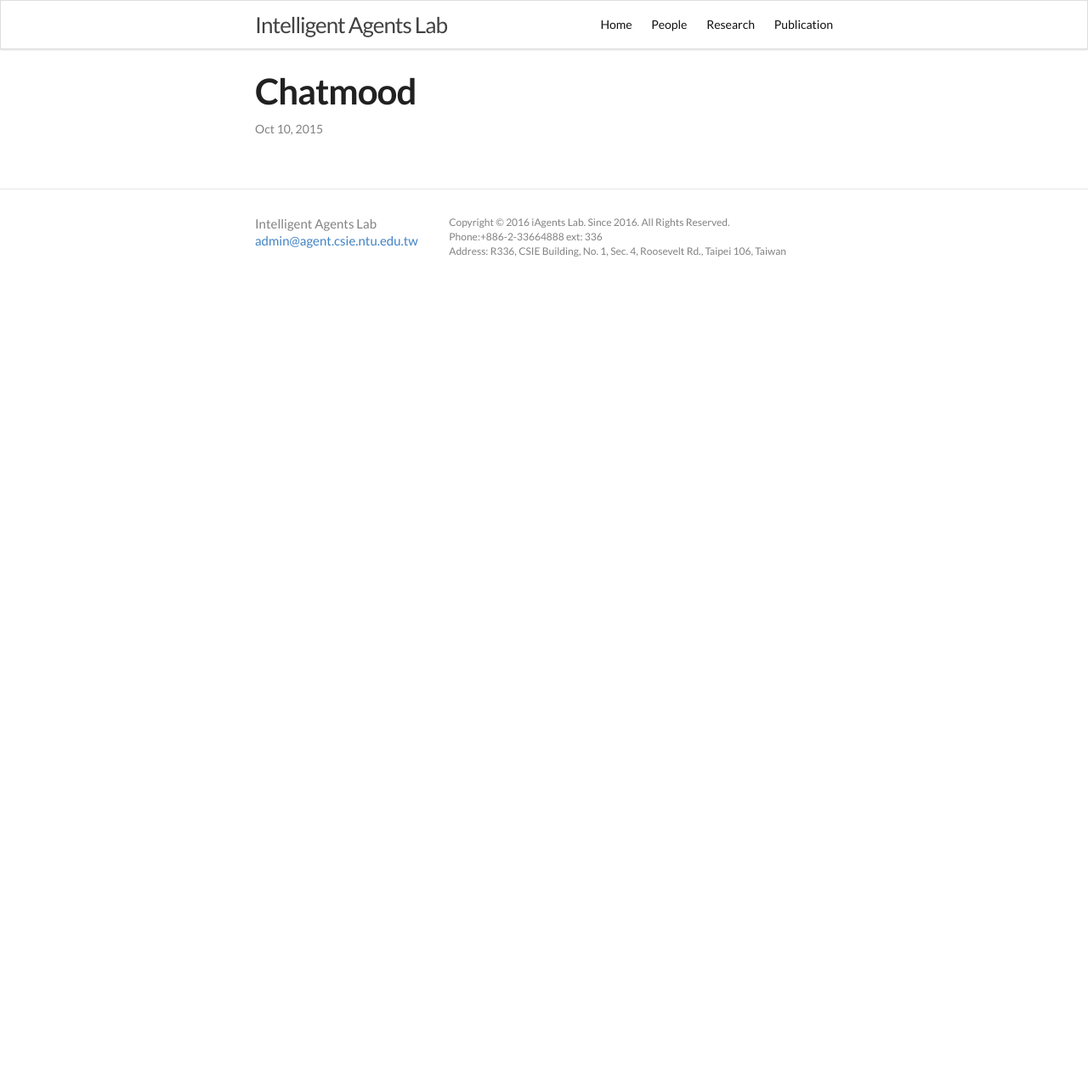
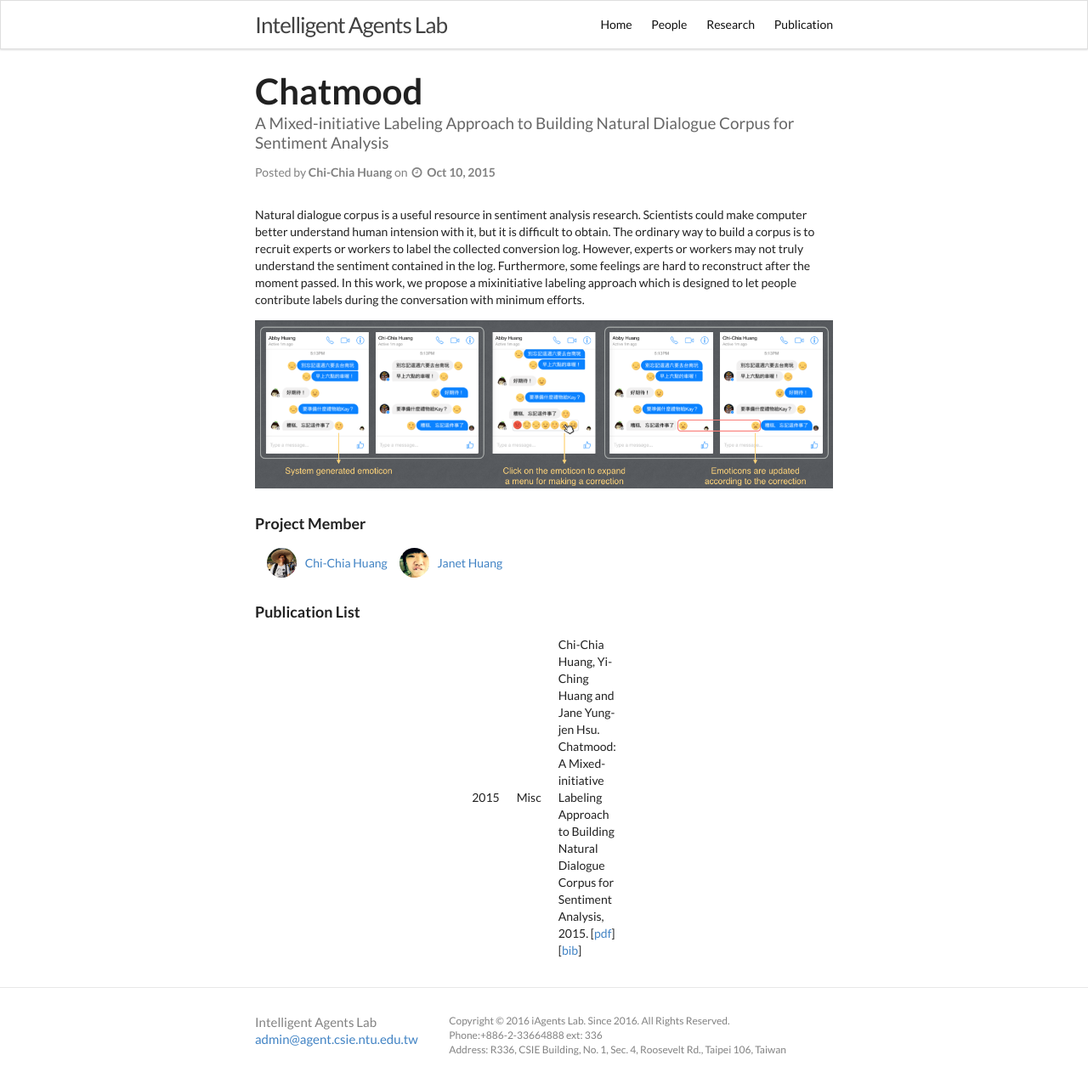
Before and after one commit to iAgentNTU/iAgentNTU.github.io, a Jekyll site: the page built from research/_posts/2015-10-10-chatmood.markdown, in a window 1280 px wide and 1293 px high. Shown: the top 1282 px of the window at 85% size. Built offline with Jekyll 4.4.1, drawn with Linux system fonts in a browser that asks for light colours.

Commit message:
Added page for peojects

```diff
--- a/_config.yml
+++ b/_config.yml
@@ -12,7 +12,7 @@ url: "https://iagentntu.github.io/" # the base hostname & protocol for your site
 # twitter_username: jekyllrb
 # github_username:  jekyll
 
-paginate: 3
+paginate: 5
 paginate_path: "/research/page:num"
 
 # Build settings
--- a/_layouts/people.html
+++ b/_layouts/people.html
@@ -61,7 +61,7 @@ layout: default
   </article>
 
   <!-- Research -->
-  <div class="ui large header">Project invloved</div>
+  <div class="ui medium header">Project Invloved</div>
   <div class="ui grid">
   {% for project in site.categories.research %}
     {% assign members = project.members %}
@@ -94,7 +94,7 @@ layout: default
 
   <!-- Publication -->
   {% if page.bibsrc %}
-    <div class="ui large header">Publication</div>
+    <div class="ui medium header">Publication List</div>
     <table id="pubTable" class="display"></table>
   {% endif %}
   <!-- End of Publication -->
--- a/_layouts/post.html
+++ b/_layouts/post.html
@@ -1,15 +1,72 @@
 ---
 layout: default
 ---
+
+<script type="text/javascript" src="/js/bib-list-min.js"></script>
+<link rel="stylesheet" href="/css/post.css" type="text/css" />
+
 <div class="post">
-
   <header class="post-header">
-    <h1 class="post-title">{{ page.title }}</h1>
-    <p class="post-meta">{{ page.date | date: "%b %-d, %Y" }}{% if page.author %} • {{ page.author }}{% endif %}{% if page.meta %} • {{ page.meta }}{% endif %}</p>
+    <div class="ui huge header">
+      {{ page.title }}
+      {% if page.subtitle %}
+        <div class="sub header large">
+          {{ page.subtitle }}
+        </div>
+      {% endif %}
+    </div>
+    <p class="post-meta">
+    Posted {% if page.author %} by <span class="author">{{ page.author }} </span> {% endif %} on <i class="wait icon"></i><span class="date">{{ page.date | date: "%b %-d, %Y" }}</span></p>
   </header>
 
   <article class="post-content">
     {{ content }}
   </article>
 
+  <p></p>
+
+  <!-- Members -->
+  {% if page.members %}
+  <div class="ui medium header">Project Member</div>
+    <div class="ui horizontal list member">
+    {% assign people = site.people %}
+    {% assign members = page.members %}
+      {% for id in members %}
+        {% for student in people %}
+          {% if id == student.student_id %}
+      <div class="item">
+        <img class="ui mini circular image" src="{{student.image}}">
+        <div class="content">
+        {% if student.link == true and student.external_url %}
+          <a href="{{ student.external_url }}">
+          {{student.name}}
+          </a>
+        {% elsif student.link == true %}
+          <a href="{{ student.url }}">
+          {{student.name}}
+          </a>
+        {% else %}
+          {{student.name}}
+        {% endif %}
+        </div>
+      </div>
+          {% endif %}
+        {% endfor %}
+      {% endfor %}
+    </div>
+  {% endif %}
+  <!-- End of Members -->
+
+  <!-- Publication -->
+  {% if page.bibsrc %}
+  <p></p>
+  <div class="ui medium header">Publication List</div>
+  <table id="pubTable" class="display"></table>
+  <script>
+    $( document ).ready(function() {
+        bibtexify('{{page.bibsrc}}', 'pubTable', {'visualization': false});
+    });
+  </script>
+  {% endif %}
+  <!-- End of Publication -->
 </div>
--- /dev/null
+++ b/css/post.css
@@ -0,0 +1,33 @@
+span.undefined { color:red; }
+.bibtable {width:100%; margin: 0 auto; clear: both;}
+.clear {clear:both;}
+.year { position: relative; height: 100%; border-bottom: 1px solid black; display: inline-block;}
+.yearlabel { position: absolute; bottom: -20px; text-align: center; width: 100%; font-size: smaller;}
+.pub { border: 1px solid white; background-color: #eee; }
+.legend .pub { width: 10px; height: 10px; display: inline-block; margin: 0 5px 0 15px;}
+.legend { margin-bottom: 20px; text-align: center; width: 100%;}
+table.display tfoot th { padding: 3px 10px; border-top: 1px solid black; font-weight: bold; }
+table.display td { padding: 3px 10px; }
+table.display td.center { text-align: center; }
+tr.odd { background-color: white; }
+tr.even { background-color: white; }
+div.hidden { display: none;}
+div.bibinfo { width: 80%; position: fixed; top: 100px; left: 10%; background-color: #bbb; border: 3px solid #fff; padding: 10px; -moz-border-radius:10px; -webkit-border-radius:10px; -o-border-radius:10px; border-radius:10px; z-index: 50;}
+#shutter { background-color: #555; opacity: 0.7; width:100%; height: 100%; position: fixed; top: 0; left:0; z-index: 20;}
+a.bibclose { background-color: #BBBBBB; border: 3px solid #FFFFFF; color: black; float: left; font-size: 20px; height: 20px; left: -25px; line-height: 20px; padding: 3px; position: relative; text-align: center; text-decoration: none; top: -25px; width: 20px; -moz-border-radius:15px; -webkit-border-radius:15px; -o-border-radius:15px; border-radius:15px; }
+div.bibinfo pre { clear:both; }
+.dataTables_filter {display: none}
+.dataTable thead {display: none}
+.dataTables_info {display: none}
+pre#bibtex{display: none}
+.social-network i.icon:only-child{margin-right: .1em !important;}
+.social-network i.icon{margin-left: .75em}
+.social-network a:first-of-type i.icon{margin-left: 0em}
+
+.post-meta .author{font-weight: bold;}
+.post-meta .date{font-weight: bold;}
+.post-header .header{font-size: 3em!important}
+.post-header .header .sub.header{font-size: .45em!important}
+.ui.horizontal.list.member:not(.celled)>.item:first-child {
+    margin-left: 1em!important;
+}
--- a/research/_posts/2015-10-10-chatmood.markdown
+++ b/research/_posts/2015-10-10-chatmood.markdown
@@ -7,5 +7,24 @@ image: /research/images/chatmood.png
 members:
   - d01944003
   - d00944010
+author: Chi-Chia Huang
 brief: Natural dialogue corpus is a useful resource in sentiment analysis research. Scientists could make computer better understand human intension with it, but it is difficult to obtain. The ordinary way to build a corpus is to recruit experts or workers to label the collected conversion log. However, experts or workers may not truly understand the sentiment contained in the log. Furthermore, some feelings are hard to reconstruct after the moment passed. In this work, we propose a mixinitiative labeling approach which is designed to let people contribute labels during the conversation with minimum efforts.
+bibsrc: '#bibtex'
 ---
+
+
+Natural dialogue corpus is a useful resource in sentiment analysis research. Scientists could make computer better understand human intension with it, but it is difficult to obtain. The ordinary way to build a corpus is to recruit experts or workers to label the collected conversion log. However, experts or workers may not truly understand the sentiment contained in the log. Furthermore, some feelings are hard to reconstruct after the moment passed. In this work, we propose a mixinitiative labeling approach which is designed to let people contribute labels during the conversation with minimum efforts.
+
+![Alt text](/research/images/chatmood.png)
+
+<pre id="bibtex">@misc{Huang:HCOMP15,
+    Author = {Huang, Chi-Chia and Huang, Yi-Ching and Hsu, Jane Yung-jen},
+    Date-Added = {2016-02-17 17:21:43 +0000},
+    Date-Modified = {2016-02-17 17:27:03 +0000},
+    Howpublished = {Work-in-Progress in Conference on Human Computation \& Crowdsourcing},
+    Location = {San Diego, California, USA},
+    Month = {November},
+    Url = {/people/pdf/Huang_HCOMP15.pdf},
+    Title = {Chatmood: A Mixed-initiative Labeling Approach to Building Natural Dialogue Corpus for Sentiment Analysis},
+    Year = {2015}}
+</pre>
--- a/research/index.html
+++ b/research/index.html
@@ -21,6 +21,8 @@ order: 2
       </div>
     </a>
     <p></p>
+    <p class="post-meta">
+    Posted {% if project.author %} by <span class="author">{{ project.author }} </span> {% endif %} on <i class="wait icon"></i><span class="date">{{ project.date | date: "%b %-d, %Y" }}</span></p>
     <img class="ui fluid image" src="{{ project.image }}">
     <p></p>
     <p>{{ project.brief }}</p>
```
